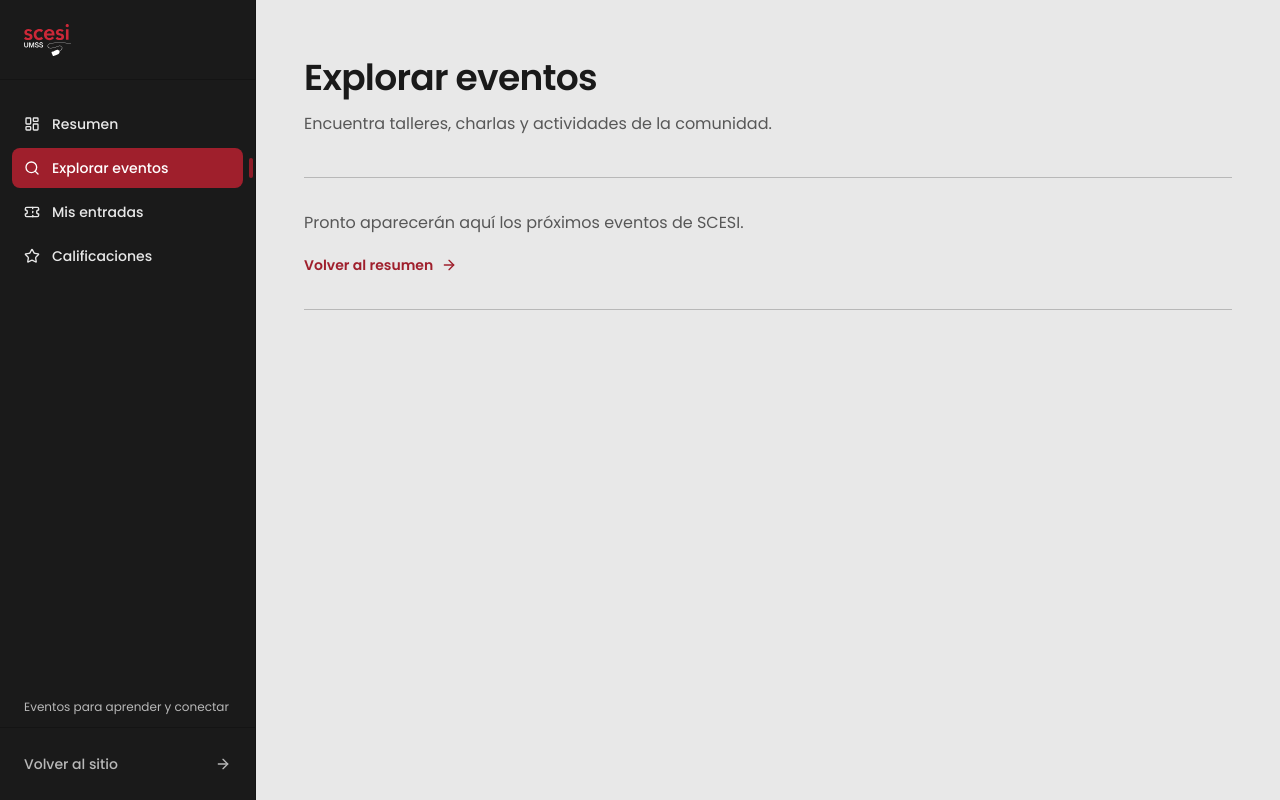
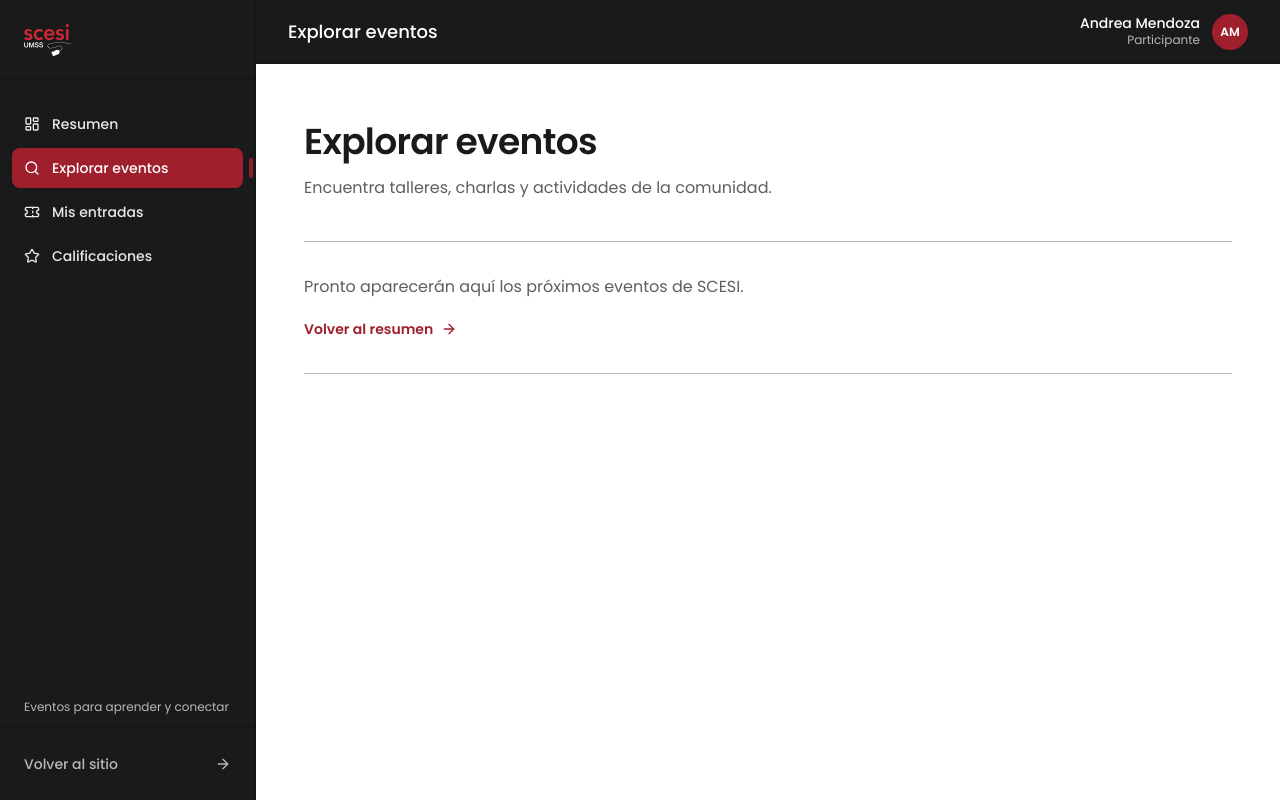
Before and after one commit to alfredoronald/scesi-events, a Next.js app in the folder frontend/: page /dashboard/explorar in a window 1280 px wide. Built offline with nearby package versions, Linux system fonts and the light colour scheme.

Commit message:
feat(frontend): add dashboard topbar with current section title
Derives the section title from the pathname using the participant nav config, so no props are threaded through the tree, and shows the signed-in participant. Mounts it inside the shell main area.

```diff
--- a/frontend/src/components/layout/sidebar-shell.tsx
+++ b/frontend/src/components/layout/sidebar-shell.tsx
@@ -10,6 +10,7 @@ import { SidebarDrawer } from "./sidebar-drawer";
 import { SidebarFooter } from "./sidebar-footer";
 import { SidebarNavItem } from "./sidebar-nav-item";
 import { SidebarProvider, useSidebar } from "./sidebar-context";
+import { Topbar } from "./topbar";
 
 const sidebarConfig = {
   items: participantNav,
@@ -87,7 +88,8 @@ export function SidebarShell({ children }: { children: ReactNode }) {
         <DesktopSidebar />
         <SidebarHeader />
         <SidebarDrawer {...sidebarConfig} />
-        <main className="min-h-[calc(100dvh-4rem)] lg:ml-64 lg:min-h-dvh">
+        <main className="min-h-[calc(100dvh-4rem)] bg-white lg:ml-64 lg:min-h-dvh">
+          <Topbar />
           {children}
         </main>
       </div>
--- /dev/null
+++ b/frontend/src/components/layout/topbar.tsx
@@ -0,0 +1,35 @@
+"use client";
+
+import { usePathname } from "next/navigation";
+import { participant } from "@/config/dashboard";
+import { participantNav } from "@/config/navigation";
+import { Avatar } from "@/components/ui/avatar";
+
+/** Deriva el título de la sección desde la ruta + la config de navegación. */
+function titleForPath(pathname: string): string {
+  const item = participantNav.find(({ href, exact }) =>
+    exact ? pathname === href : pathname === href || pathname.startsWith(`${href}/`),
+  );
+  return item?.label ?? "Resumen";
+}
+
+export function Topbar() {
+  const pathname = usePathname();
+  const title = titleForPath(pathname);
+
+  return (
+    <header className="sticky top-16 z-20 flex h-16 items-center justify-between gap-4 border-b border-scesi-grey-dark bg-scesi-grey-normal px-5 sm:px-8 lg:top-0">
+      <p className="truncate text-base font-medium text-white sm:text-lg">{title}</p>
+
+      <div className="flex items-center gap-3">
+        <div className="hidden text-right sm:block">
+          <p className="text-sm leading-tight font-medium text-white">
+            {participant.name}
+          </p>
+          <p className="text-xs text-scesi-grey-light-active">{participant.role}</p>
+        </div>
+        <Avatar initials={participant.initials} />
+      </div>
+    </header>
+  );
+}
```
